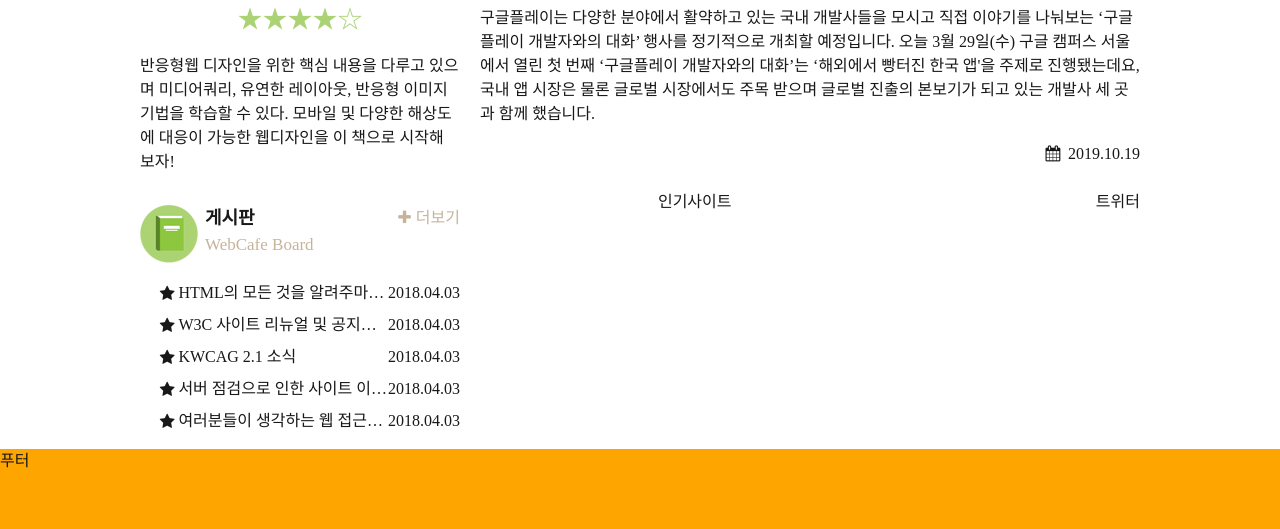
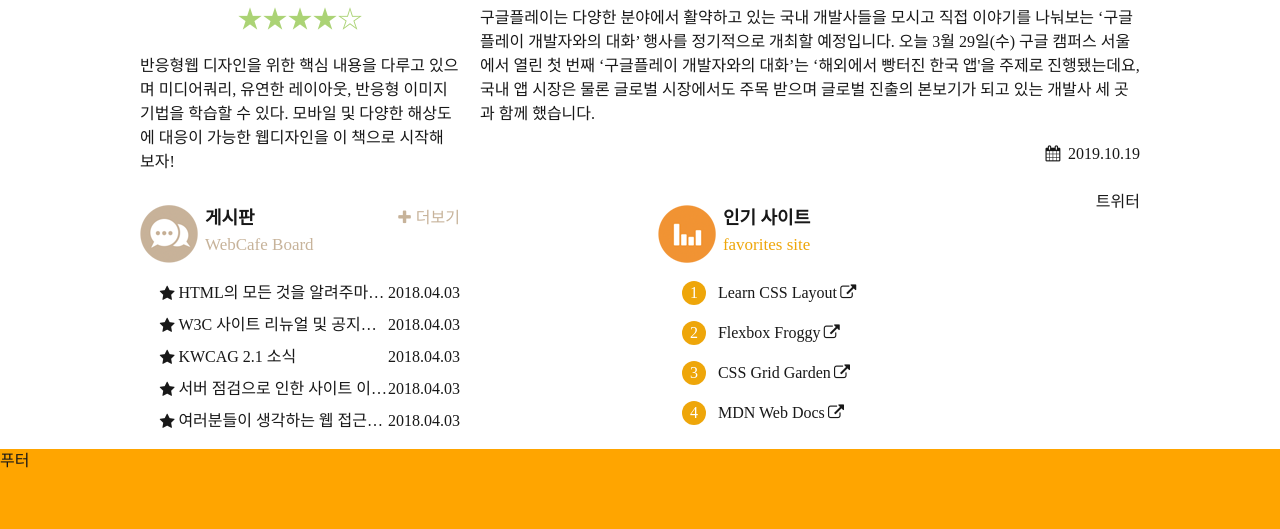
Before and after one commit to JOOMIOK/RWD, a plain HTML site: page index.html in a window 1280 px wide. Shown: the part 804-1333 px from the top of the page. Drawn offline with Linux system fonts and the light colour scheme; a web font is replaced by a local one.

Commit message:
인기사이트 마크업 및 상세디자인 완성

```diff
--- a/css/style.css
+++ b/css/style.css
@@ -60,13 +60,13 @@ font-weight: 400;
 .ir-news{
   background-position: 0 -230px;
 }
-.ir-book{
+.ir-board{
   background-position: 0 -115px;
 }
-.ir-book{
+.ir-favorite{
   background-position:  0 -345px;
 }
-.ir-book{
+.ir-twitter{
   background-position: 0 -460px;
 }
 .point-color-green{
@@ -232,6 +232,54 @@ right: 0;
 
 }
 /* 공통 인기사이트 */
+.favorite-list{
+   list-style-type: none;
+   padding-left: 1.5em ;
+}
+.favorite-list li{
+  counter-increment: number;
+  margin-top: 1em;
+}
+.favorite-list li::before{
+  content: counter(number);
+  background: #eea60a;
+  color:#fff;
+  padding: 0 0.5em;
+  display: inline-block;
+  border-radius:50%;
+  margin-right: 0.5em;
+}
+/* .favorite-list li:nth-child(1)::before{
+  content:"1";
+  display: inline-block;
+  font-size: 0.8em;
+  color:red;
+  background-color:blue;
+  background: url() ;
+  width:20px;
+  height:20px;
+  border-radius:50%;
+}
+.favorite-list li:nth-child(2)::before{
+  content:"2";
+}
+.favorite-list li:nth-child(3)::before{
+  content:"3";
+}
+.favorite-list li:nth-child(4)::before{
+  content:"4";
+}
+.favorite-list li:nth-child(1)::before,
+.favorite-list li:nth-child(2)::before,
+.favorite-list li:nth-child(3)::before,
+.favorite-list li:nth-child(4)::before{
+  background: #eea60a;
+  color:#fff;
+  padding: 0 0.5em;
+  display: inline-block;
+  border-radius:50%;
+} */
+
 
 /* 공통 트위터 */
 .footer{
--- a/index.html
+++ b/index.html
@@ -1,17 +1,19 @@
 <!DOCTYPE html>
 <html lang="ko-KR">
+
 <head>
   <meta charset="UTF-8">
   <meta name="viewport" content="width=device-width, initial-scale=1.0">
   <meta http-equiv="X-UA-Compatible" content="ie=edge">
   <title>반응형 웹</title>
-    <link href='//spoqa.github.io/spoqa-han-sans/css/SpoqaHanSans-kr.css' rel='stylesheet' type='text/css'>
+  <link href='//spoqa.github.io/spoqa-han-sans/css/SpoqaHanSans-kr.css' rel='stylesheet' type='text/css'>
   <link rel="stylesheet" href="./css/style.css">
   <!-- <link rel="stylesheet" href="./css/float.css"> -->
   <!-- <link rel="stylesheet" href="./css/grid.css"> -->
   <script src="./js/jquery.min.js" defer></script>
   <script src="./js/menu.js" defer></script>
 </head>
+
 <body>
   <div class="container">
     <header class="header">
@@ -88,12 +90,7 @@
           </span>
         </h2>
         <figure class="book-cover">
-          <img
-            class="responsive"
-            src="images/book_rwd.jpg"
-            alt=""
-            aria-labelledby="book-cover-caption"
-          />
+          <img class="responsive" src="images/book_rwd.jpg" alt="" aria-labelledby="book-cover-caption" />
           <figcaption id="book-cover-caption">
             반응형웹 핵심 가이드북 도서
           </figcaption>
@@ -127,11 +124,7 @@
             />
           </video> -->
           <div class="iframe-container video-16-9">
-            <iframe
-              class="iframe-video"
-              src="https://www.youtube.com/embed/0Jw7OBkkfzo"
-              allowfullscreen
-            ></iframe>
+            <iframe class="iframe-video" src="https://www.youtube.com/embed/0Jw7OBkkfzo" allowfullscreen></iframe>
           </div>
           <figcaption class="a11y-hidden">구글 개발자 이야기</figcaption>
         </figure>
@@ -170,18 +163,36 @@
             <time datetime="2018-04-04T12:34:12">2018.04.03</time>
           </li>
           <li class="icon-star">
-            <a href="#"
-              >여러분들이 생각하는 웹 접근성에 대해 이야기를 나누어 봅시다.</a>
+            <a href="#">여러분들이 생각하는 웹 접근성에 대해 이야기를 나누어 봅시다.</a>
             <time datetime="2018-04-04T12:34:12">2018.04.03</time>
           </li>
         </ul>
         <a href="#" class="board-more" aria-labelledby="board" title="게시판으로 이동">
           <span class="icon-plus point-color-brown" aria-hodden="true">더보기</span></a>
       </section>
-      <section class="favorite">인기사이트</section>
+      <section class="favorite">
+        <h2 class="favorite-heading ir ir-favorite">
+          인기 사이트<span class="en-block point-color-orange">favorites site</span>
+        </h2>
+        <ol class="favorite-list">
+          <li>
+            <a href="http://ko.learnlayout.com/" target="_blank" title="새창으로 열립니다.">Learn CSS Layout<span class="icon-link-ext" aria-hidden="true"></span></a>
+          </li>
+          <li>
+            <a href="http://flexboxfroggy.com/" target="_blank" title="새창으로 열립니다.">Flexbox Froggy<span class="icon-link-ext" aria-hidden="true"></span></a>
+          </li>
+          <li>
+            <a href="http://cssgridgarden.com/" target="_blank" title="새창으로 열립니다.">CSS Grid Garden<span class="icon-link-ext" aria-hidden="true"></span></a>
+          </li>
+          <li>
+            <a href="https://developer.mozilla.org/ko/" target="_blank" title="새창으로 열립니다.">MDN Web Docs<span class="icon-link-ext"  aria-hidden="true"></span></a>
+          </li>
+        </ol>
+      </section>
       <article class="twitter">트위터</article>
     </main>
     <footer class="footer">푸터</footer>
   </div>
 </body>
+
 </html>
```
